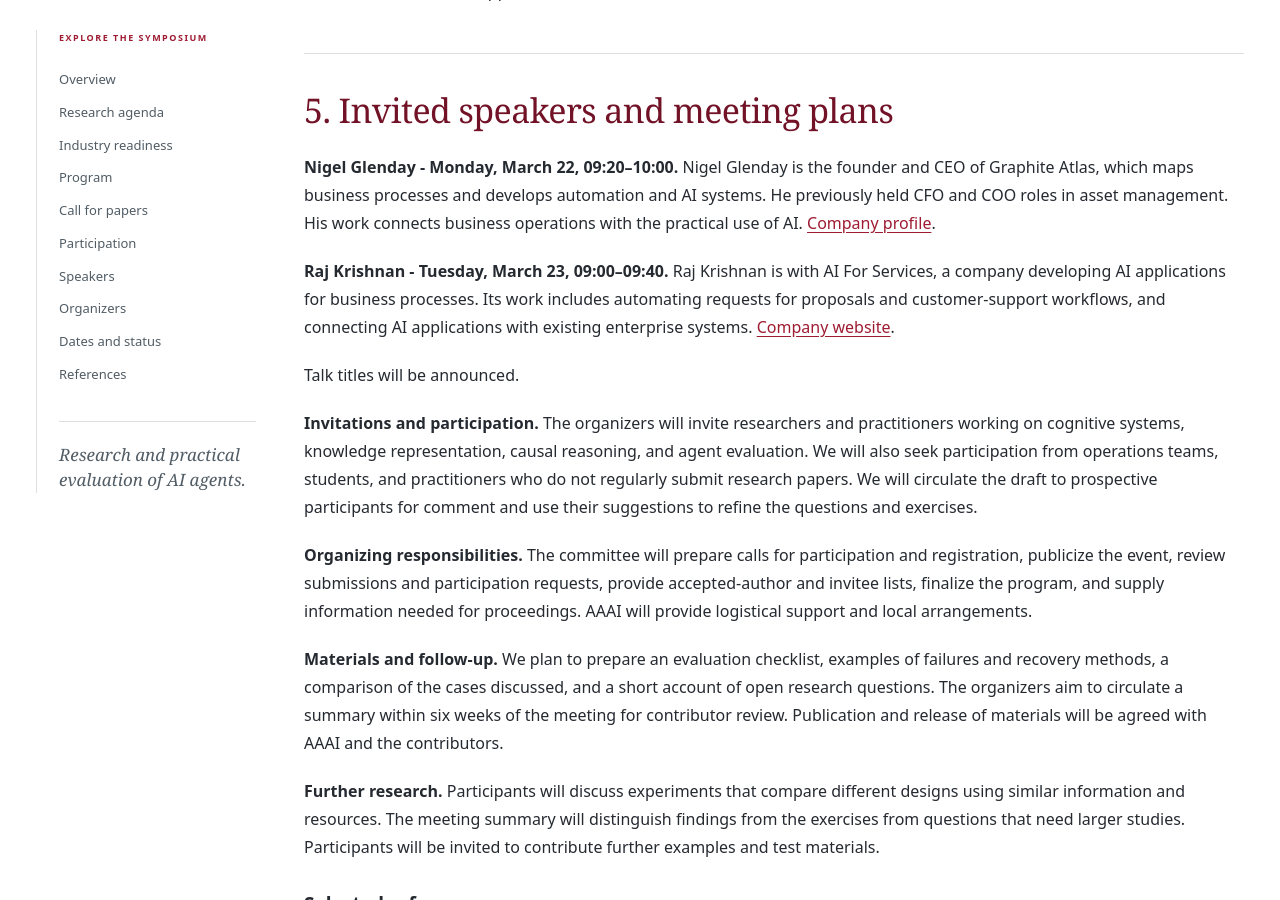
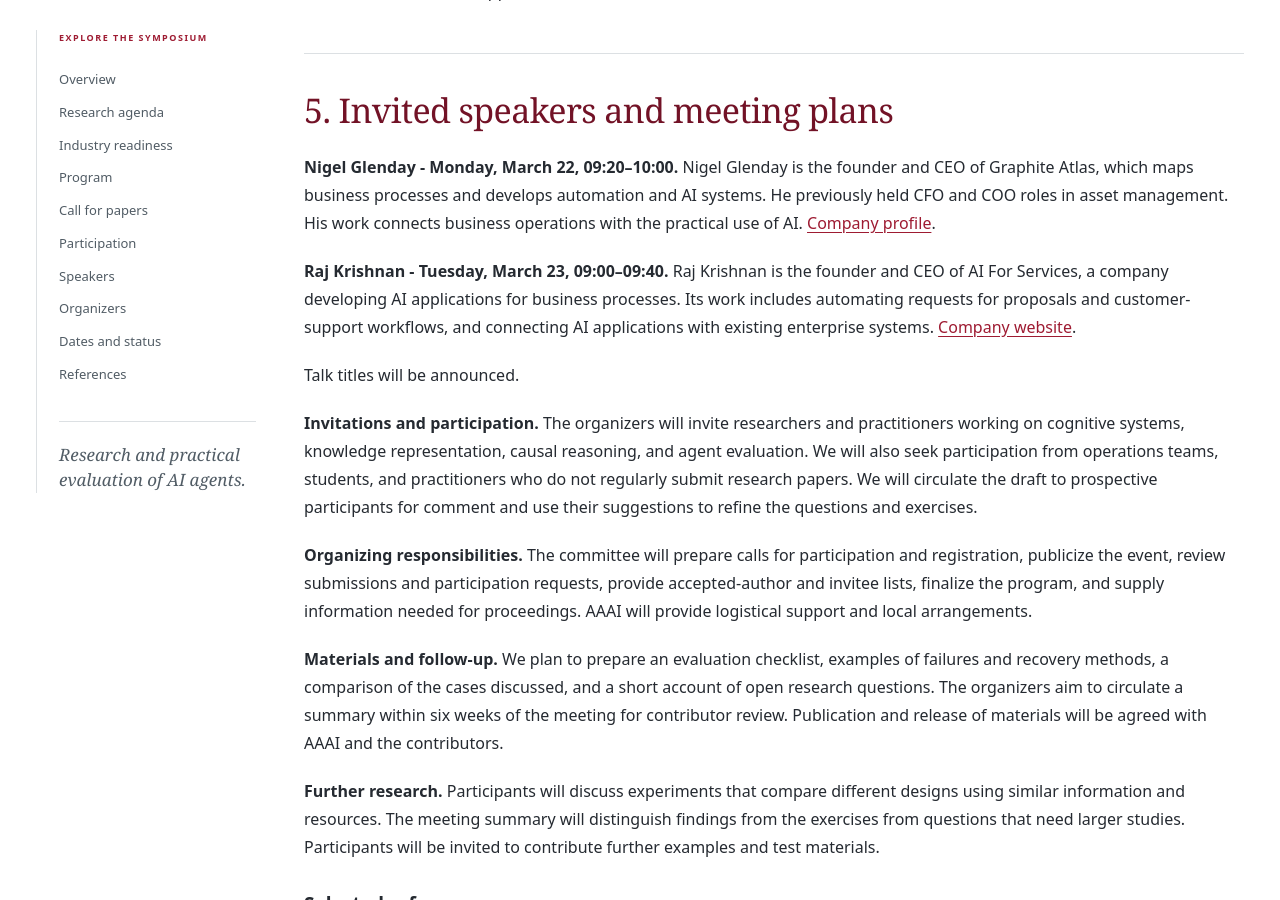
Before and after one commit to kauroy1994/AAAI-Symposium-Concept, a Jekyll site: the page built from proposal/proposal.md, in a window 1280 px wide and 900 px high, scrolled down 6164 px. Built offline with Jekyll 4.4.1, drawn with Linux system fonts in a browser that asks for light colours; our own code applies the rules of GitHub Pages for plain Markdown files.

Commit message:
Update Raj Krishnan biography to founder and CEO of AI For Services

```diff
--- a/cfp.html
+++ b/cfp.html
@@ -214,7 +214,7 @@
         <h3>Nigel Glenday · Monday, March 22, 09:20–10:00</h3>
         <p>Nigel Glenday is the founder and CEO of Graphite Atlas, which maps business processes and develops automation and AI systems. He previously held CFO and COO roles in asset management. His work connects business operations with the practical use of AI. <a href="https://www.graphiteatlas.com/">Company profile</a>.</p>
         <h3>Raj Krishnan · Tuesday, March 23, 09:00–09:40</h3>
-        <p>Raj Krishnan is with AI For Services, a company developing AI applications for business processes. Its work includes automating requests for proposals and customer-support workflows, and connecting AI applications with existing enterprise systems. <a href="https://aiforservices.com/">Company website</a>.</p>
+        <p>Raj Krishnan is the founder and CEO of AI For Services, a company developing AI applications for business processes. Its work includes automating requests for proposals and customer-support workflows, and connecting AI applications with existing enterprise systems. <a href="https://aiforservices.com/">Company website</a>.</p>
         <p>Talk titles will be announced.</p>
       </section>
 
--- a/proposal/proposal.md
+++ b/proposal/proposal.md
@@ -149,7 +149,7 @@ Final deadlines, formatting, and publication arrangements will be coordinated wi
 
 **Nigel Glenday - Monday, March 22, 09:20–10:00.** Nigel Glenday is the founder and CEO of Graphite Atlas, which maps business processes and develops automation and AI systems. He previously held CFO and COO roles in asset management. His work connects business operations with the practical use of AI. [Company profile](https://www.graphiteatlas.com/).
 
-**Raj Krishnan - Tuesday, March 23, 09:00–09:40.** Raj Krishnan is with AI For Services, a company developing AI applications for business processes. Its work includes automating requests for proposals and customer-support workflows, and connecting AI applications with existing enterprise systems. [Company website](https://aiforservices.com/).
+**Raj Krishnan - Tuesday, March 23, 09:00–09:40.** Raj Krishnan is the founder and CEO of AI For Services, a company developing AI applications for business processes. Its work includes automating requests for proposals and customer-support workflows, and connecting AI applications with existing enterprise systems. [Company website](https://aiforservices.com/).
 
 Talk titles will be announced.
 
```
Also changed, not shown: SOURCES.md (+1 -1 lines), proposal/submission-checklist.md (+1 -1 lines), README.md, 1 other file.
